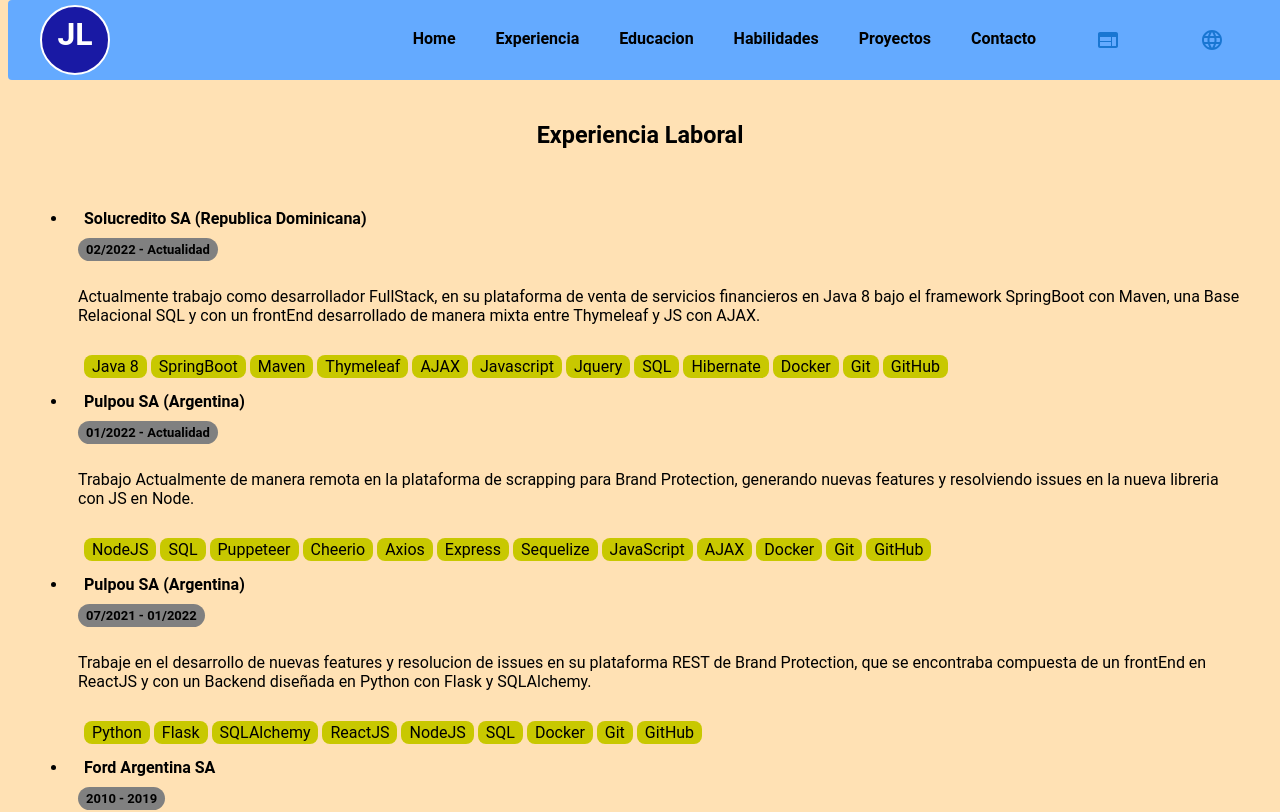
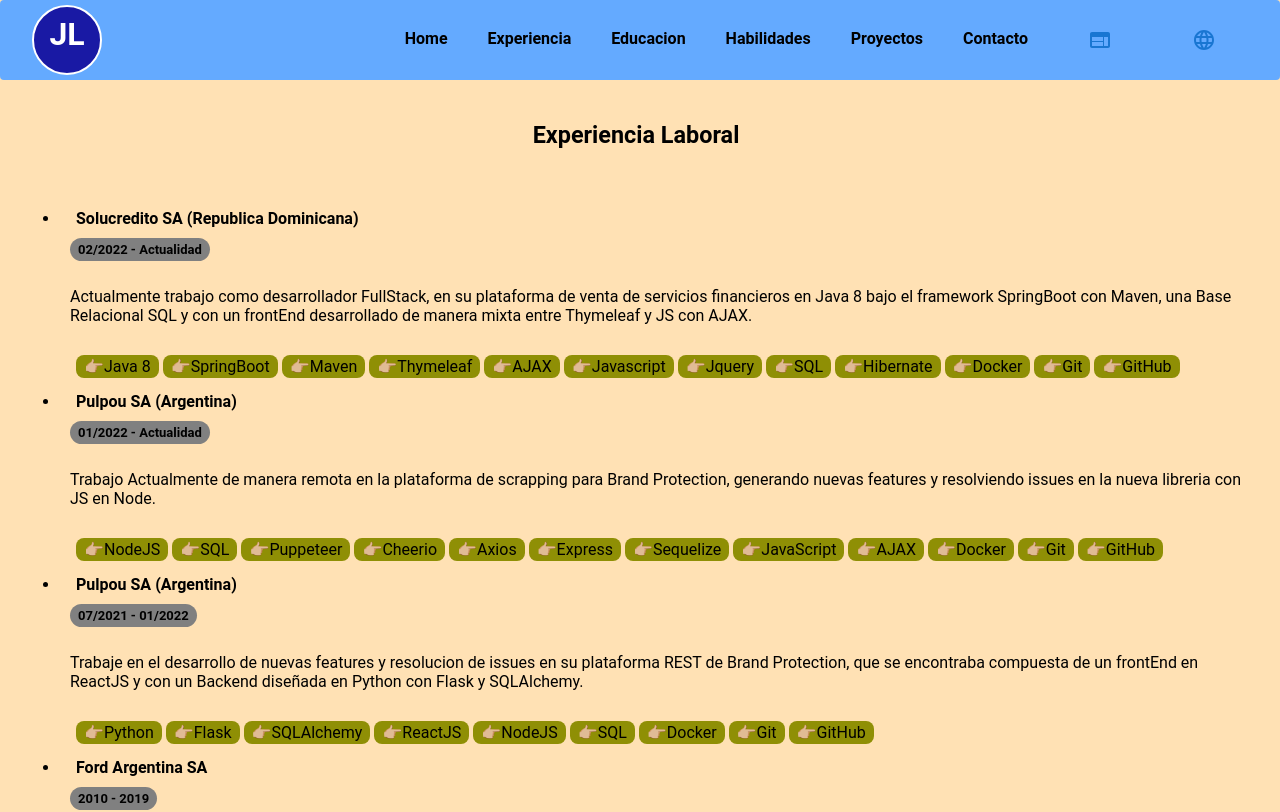
Before and after one commit to chuck002/resume, a React (Vite) app: page /Experience in a window 1280 px wide. Shown: the top 812 px of the page. Built offline with nearby package versions, Linux system fonts and the light colour scheme.

Commit message:
Add Icons to tecnologies tags

```diff
--- a/src/components/PageNavBar/PageNavBar.css
+++ b/src/components/PageNavBar/PageNavBar.css
@@ -3,11 +3,11 @@ body{
     padding: 0;
     font-family: 'Roboto', sans-serif;
     background-color: rgb(255,225,180);
+    margin-left: 0
 }
 .NavBar-Container{
     display: flex;
     justify-content: space-between;
-    height: 100%;
     top: 0;
     position: fixed;
     height: 80px;
--- a/src/components/PageNavBar/index.jsx
+++ b/src/components/PageNavBar/index.jsx
@@ -6,7 +6,6 @@ import './PageNavBar.css';
 function PageNavBar() {
     return (
         <>
-        <div className="NavBar">
             <div className="NavBar-Container">
                 <div className="NavBar-Container-Logo">
                     <h1 className='NavBar-Logo'>JL</h1>
@@ -24,7 +23,6 @@ function PageNavBar() {
                     </ul>
                 </div>
             </div>
-        </div>
         </>
     );
 }
--- a/src/version/PagesVersion/Pages/Experience/Experience.css
+++ b/src/version/PagesVersion/Pages/Experience/Experience.css
@@ -71,7 +71,7 @@
 .Experience-Tags-Item{
     display: inline;
     margin-right: 4px;
-    background-color: rgb(200, 200, 0);
+    background-color: rgb(143, 143, 5);
     border-radius: 8px;
     padding-top: 2px;
     padding-bottom: 2px;
--- a/src/version/PagesVersion/Pages/Experience/index.jsx
+++ b/src/version/PagesVersion/Pages/Experience/index.jsx
@@ -1,6 +1,7 @@
 import PageNavBar from '../../../../components/PageNavBar';
 import PageFooter from '../../../../components/PageFooter';
 import ExperienceJson from '../../../../../src/assets/Data/Experience.json';
+import CheckCircleIcon from '@mui/icons-material/CheckCircle';
 import './Experience.css'
 
 function Experience() {
@@ -30,7 +31,7 @@ function Experience() {
                           <p>{
                             item.tecnologies.map((item, index) => {
                             return (
-                              <span key={index} className='Experience-Tags-Item'>{item}</span>
+                              <span key={index} className='Experience-Tags-Item'>👉🏼{item}</span>
                             );
                           },[])}</p>
                         </div>
```
